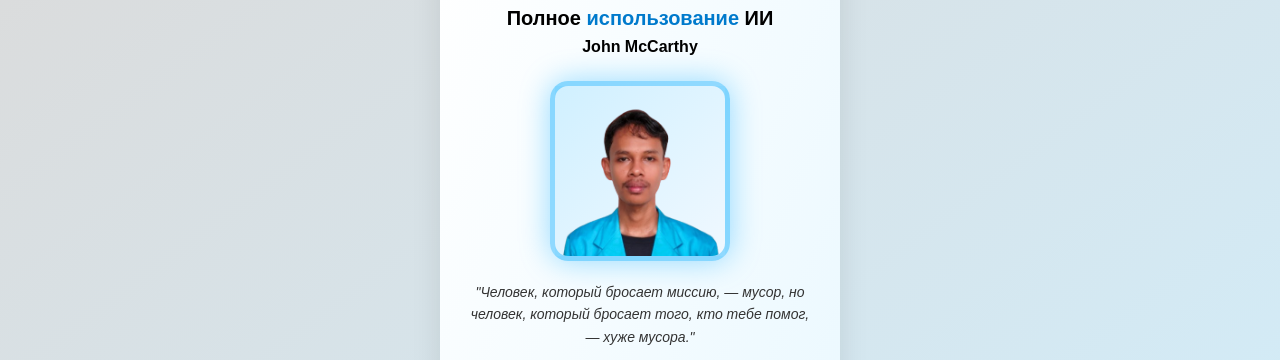
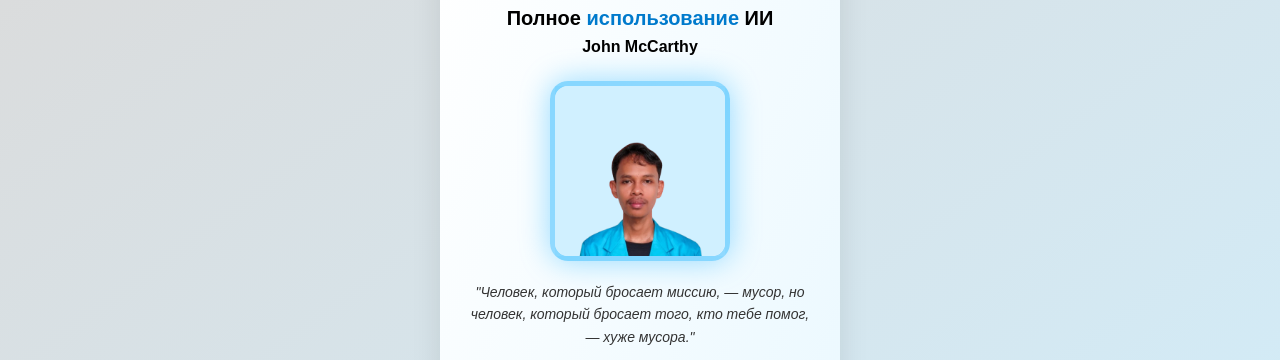
Before and after one commit to za1998/portfolio, a plain HTML site: page index.html in a window 1280 px wide. Shown: the part 95-455 px from the top of the page. Drawn offline with Linux system fonts and the light colour scheme.

Commit message:
style.css

```diff
--- a/style.css
+++ b/style.css
@@ -59,17 +59,34 @@ h3 {
   margin-bottom: 25px;
 }
 
+
+/*border*/
 .photo-container {
   background: linear-gradient(135deg, #d0f0ff, #f0f8ff);
   width: 180px;
   height: 180px;
   border-radius: 10%;
+  display: flex;
+  justify-content: center;
+  align-items: center;
   overflow: hidden;
   border: 5px solid rgba(0, 170, 255, 0.4);
   margin: 0 auto 20px;
   box-shadow: 0 0 30px rgba(0, 170, 255, 0.4);
   animation: softPulse 4s ease-in-out infinite;
 }
+
+/*foto*/
+.photo-container img {
+  width: 100%;
+  height: 140%;
+  object-fit: contain;
+  display: block;
+  background-color: #d0f0ff;
+  transform: translateY(20px);
+}
+
+
 
 .profile-photo {
   width: 100%;
```
